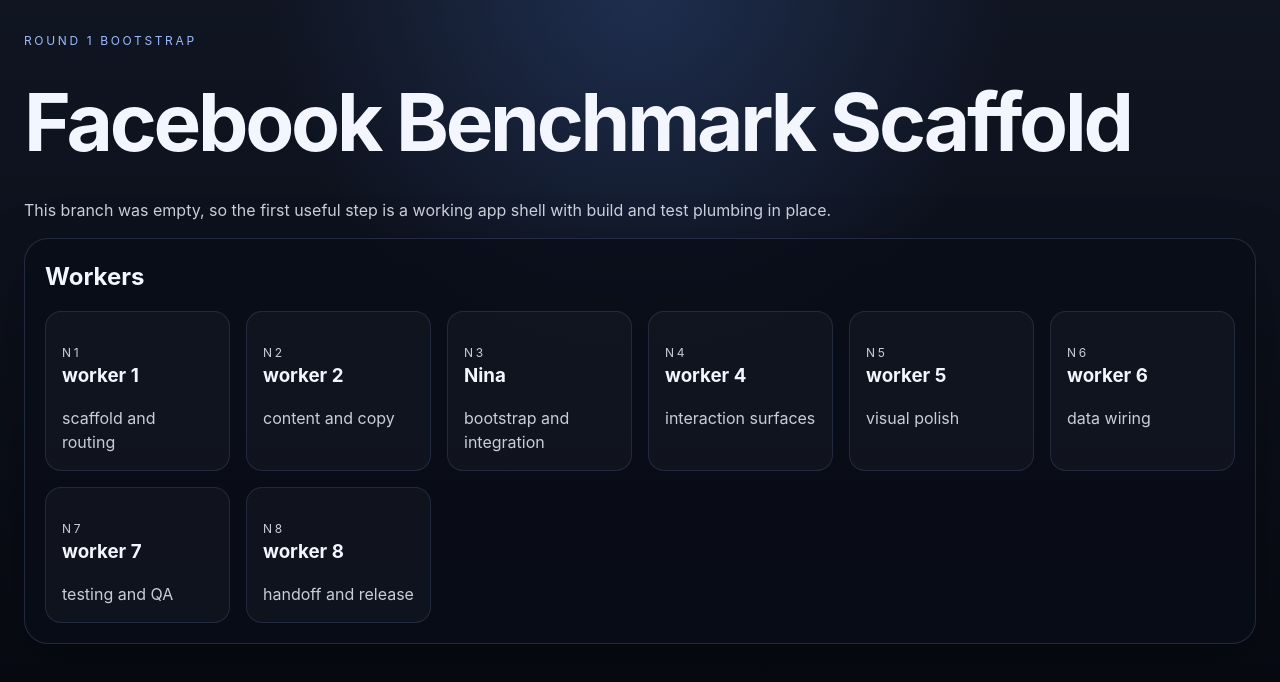
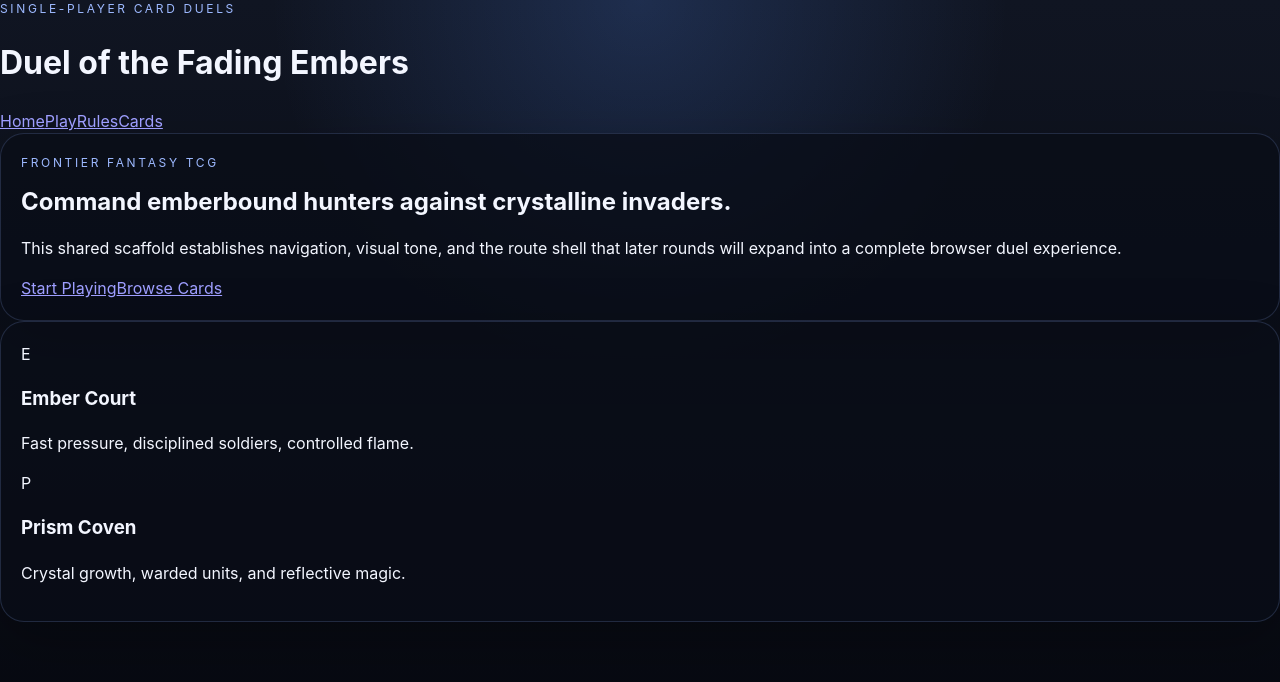
Before and after one commit to kunchenguid/org-bench, a Preact app: page / in a window 1280 px wide. Shown: the top 682 px of the page. Built offline with nearby package versions, Linux system fonts and the light colour scheme.

Commit message:
feat: add duel site scaffold

```diff
--- a/src/App.tsx
+++ b/src/App.tsx
@@ -1,40 +1,135 @@
-const workers = [
-  { id: 'n1', name: 'worker 1', focus: 'scaffold and routing' },
-  { id: 'n2', name: 'worker 2', focus: 'content and copy' },
-  { id: 'n3', name: 'Nina', focus: 'bootstrap and integration' },
-  { id: 'n4', name: 'worker 4', focus: 'interaction surfaces' },
-  { id: 'n5', name: 'worker 5', focus: 'visual polish' },
-  { id: 'n6', name: 'worker 6', focus: 'data wiring' },
-  { id: 'n7', name: 'worker 7', focus: 'testing and QA' },
-  { id: 'n8', name: 'worker 8', focus: 'handoff and release' },
-];
+import { useEffect, useState } from 'preact/hooks';
+
+type RouteKey = 'home' | 'play' | 'rules' | 'cards';
+
+const routes: Record<RouteKey, { hash: string; label: string }> = {
+  home: { hash: '#/', label: 'Home' },
+  play: { hash: '#/play', label: 'Play' },
+  rules: { hash: '#/rules', label: 'Rules' },
+  cards: { hash: '#/cards', label: 'Cards' },
+};
+
+function getRouteFromHash(hash: string): RouteKey {
+  switch (hash) {
+    case '#/play':
+      return 'play';
+    case '#/rules':
+      return 'rules';
+    case '#/cards':
+      return 'cards';
+    default:
+      return 'home';
+  }
+}
 
 export function App() {
+  const [route, setRoute] = useState<RouteKey>(() => getRouteFromHash(window.location.hash));
+
+  useEffect(() => {
+    const onHashChange = () => setRoute(getRouteFromHash(window.location.hash));
+
+    if (!window.location.hash) {
+      window.location.hash = routes.home.hash;
+    }
+
+    window.addEventListener('hashchange', onHashChange);
+    onHashChange();
+
+    return () => window.removeEventListener('hashchange', onHashChange);
+  }, []);
+
   return (
     <div className="shell">
-      <header className="hero">
-        <p className="eyebrow">Round 1 bootstrap</p>
-        <h1>Facebook Benchmark Scaffold</h1>
-        <p className="lede">
-          This branch was empty, so the first useful step is a working app shell with build and
-          test plumbing in place.
-        </p>
+      <header className="site-header">
+        <div>
+          <p className="eyebrow">Single-player card duels</p>
+          <h1>Duel of the Fading Embers</h1>
+        </div>
+        <nav className="site-nav" aria-label="Primary">
+          {Object.entries(routes).map(([key, value]) => (
+            <a
+              key={key}
+              className={route === key ? 'active' : ''}
+              href={value.hash}
+            >
+              {value.label}
+            </a>
+          ))}
+        </nav>
       </header>
 
-      <main className="content">
-        <section className="panel">
-          <h2>Workers</h2>
-          <div className="worker-grid">
-            {workers.map((worker) => (
-              <article className="worker-card" key={worker.id}>
-                <p className="worker-id">{worker.id}</p>
-                <h3>{worker.name}</h3>
-                <p>{worker.focus}</p>
-              </article>
-            ))}
-          </div>
-        </section>
-      </main>
+      <main className="page-frame">{renderPage(route)}</main>
     </div>
   );
 }
+
+function renderPage(route: RouteKey) {
+  if (route === 'play') {
+    return (
+      <section className="panel hero-panel">
+        <p className="eyebrow">Play</p>
+        <h2>Choose an encounter</h2>
+        <p>
+          The combat board, decks, persistence, and ladder will land on this page next.
+        </p>
+      </section>
+    );
+  }
+
+  if (route === 'rules') {
+    return (
+      <section className="panel">
+        <p className="eyebrow">Rules</p>
+        <h2>How to Play</h2>
+        <p>
+          Each turn you gain ember, play creatures and spells, attack on your battle step,
+          and try to reduce the rival champion to zero health.
+        </p>
+      </section>
+    );
+  }
+
+  if (route === 'cards') {
+    return (
+      <section className="panel">
+        <p className="eyebrow">Reference</p>
+        <h2>Card Gallery</h2>
+        <p>The full illustrated card set and hover details will be assembled here.</p>
+      </section>
+    );
+  }
+
+  return (
+    <section className="hero-grid">
+      <div className="panel hero-panel">
+        <p className="eyebrow">Frontier fantasy TCG</p>
+        <h2>Command emberbound hunters against crystalline invaders.</h2>
+        <p>
+          This shared scaffold establishes navigation, visual tone, and the route shell that
+          later rounds will expand into a complete browser duel experience.
+        </p>
+        <div className="cta-row">
+          <a className="button primary" href="#/play">
+            Start Playing
+          </a>
+          <a className="button" href="#/cards">
+            Browse Cards
+          </a>
+        </div>
+      </div>
+
+      <section className="panel preview-panel" aria-label="Faction preview">
+        <div className="faction-card ember">
+          <span className="sigil">E</span>
+          <h3>Ember Court</h3>
+          <p>Fast pressure, disciplined soldiers, controlled flame.</p>
+        </div>
+        <div className="faction-card prism">
+          <span className="sigil">P</span>
+          <h3>Prism Coven</h3>
+          <p>Crystal growth, warded units, and reflective magic.</p>
+        </div>
+      </section>
+    </section>
+  );
+}
```
Also changed, not shown: 1 other file (tests, documents, lock files or other folders).
